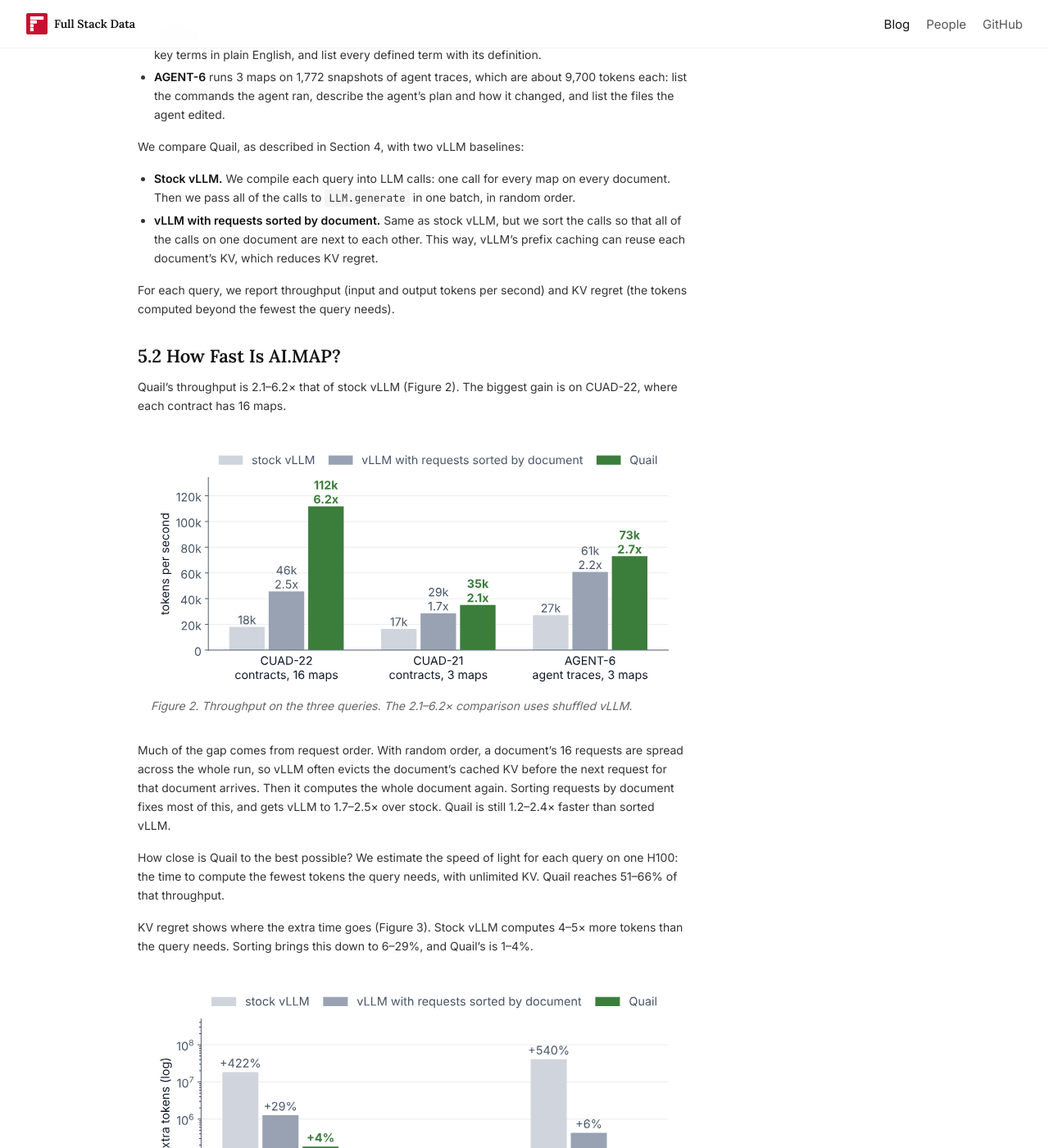
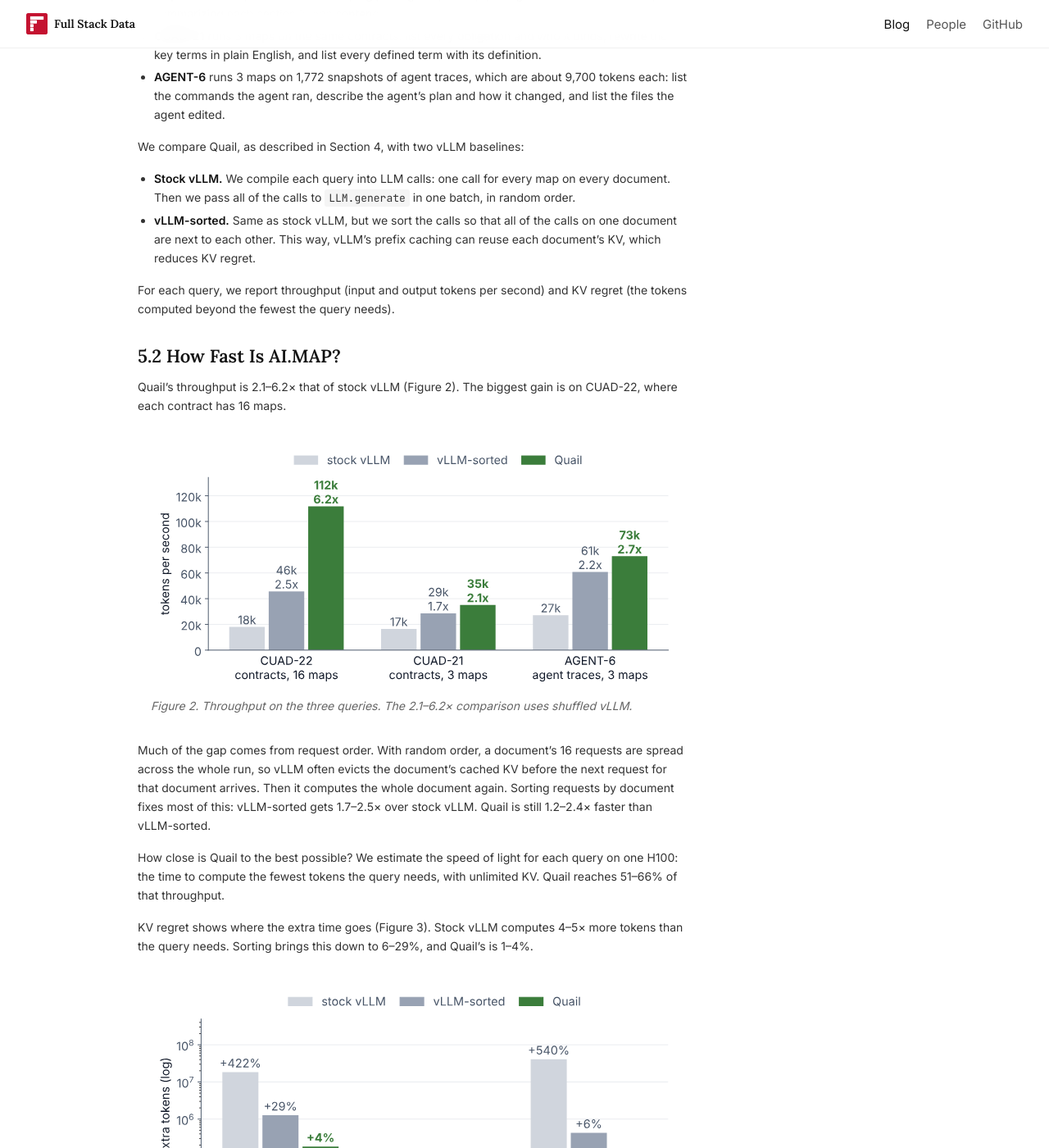
Before and after one commit to fsdatalab/fsdatalab.github.io, a Jekyll site: the page built from _posts/2026-11-03-ai-map.md, in a window 1280 px wide and 1400 px high, scrolled down 6710 px. Shown: the whole window at 82% size. Built offline with Jekyll 4.4.1, drawn with Linux system fonts in a browser that asks for light colours.

Commit message:
Call the sorted vLLM baseline vLLM-sorted in the AI.MAP post and figures
Co-Authored-By: Claude Opus 5.5 <noreply@anthropic.com>
Claude-Session: https://claude.ai/code/session_012G22YMQssRfNYLRetzTaCz

```diff
--- a/_posts/2026-11-03-ai-map.md
+++ b/_posts/2026-11-03-ai-map.md
@@ -207,7 +207,7 @@ We run all experiments with Qwen3 4B (FP8) on one H100, and let each map write u
 We compare Quail, as described in Section 4, with two vLLM baselines:
 
 - **Stock vLLM.** We compile each query into LLM calls: one call for every map on every document. Then we pass all of the calls to `LLM.generate` in one batch, in random order.
-- **vLLM with requests sorted by document.** Same as stock vLLM, but we sort the calls so that all of the calls on one document are next to each other. This way, vLLM's prefix caching can reuse each document's KV, which reduces KV regret.
+- **vLLM-sorted.** Same as stock vLLM, but we sort the calls so that all of the calls on one document are next to each other. This way, vLLM's prefix caching can reuse each document's KV, which reduces KV regret.
 
 For each query, we report throughput (input and output tokens per second) and KV regret (the tokens computed beyond the fewest the query needs).
 
@@ -216,18 +216,18 @@ For each query, we report throughput (input and output tokens per second) and KV
 Quail's throughput is 2.1–6.2× that of stock vLLM (Figure 2). The biggest gain is on CUAD-22, where each contract has 16 maps.
 
 <figure id="figure-2" style="width: min(40rem, calc(100vw - 3rem));">
-<img src="{{ '/assets/blog/ai-map/throughput.svg' | relative_url }}" alt="Input and output tokens per second for shuffled vLLM, document-ordered vLLM, and Quail on the three queries.">
+<img src="{{ '/assets/blog/ai-map/throughput.svg' | relative_url }}" alt="Input and output tokens per second for stock vLLM, vLLM-sorted, and Quail on the three queries.">
 <figcaption>Figure 2. Throughput on the three queries. The 2.1–6.2× comparison uses shuffled vLLM.</figcaption>
 </figure>
 
-Much of the gap comes from request order. With random order, a document's 16 requests are spread across the whole run, so vLLM often evicts the document's cached KV before the next request for that document arrives. Then it computes the whole document again. Sorting requests by document fixes most of this, and gets vLLM to 1.7–2.5× over stock. Quail is still 1.2–2.4× faster than sorted vLLM.
+Much of the gap comes from request order. With random order, a document's 16 requests are spread across the whole run, so vLLM often evicts the document's cached KV before the next request for that document arrives. Then it computes the whole document again. Sorting requests by document fixes most of this: vLLM-sorted gets 1.7–2.5× over stock vLLM. Quail is still 1.2–2.4× faster than vLLM-sorted.
 
 How close is Quail to the best possible? We estimate the speed of light for each query on one H100: the time to compute the fewest tokens the query needs, with unlimited KV. Quail reaches 51–66% of that throughput.
 
 KV regret shows where the extra time goes (Figure 3). Stock vLLM computes 4–5× more tokens than the query needs. Sorting brings this down to 6–29%, and Quail's is 1–4%.
 
 <figure id="figure-3" style="width: min(40rem, calc(100vw - 3rem));">
-<img src="{{ '/assets/blog/ai-map/kv-regret.svg' | relative_url }}" alt="KV regret for shuffled vLLM, document-ordered vLLM, and Quail on the three queries.">
+<img src="{{ '/assets/blog/ai-map/kv-regret.svg' | relative_url }}" alt="KV regret for stock vLLM, vLLM-sorted, and Quail on the three queries.">
 <figcaption>Figure 3. Extra token computation as a percentage of the query's minimum. The missing CUAD-21 vLLM trace is marked with an x.</figcaption>
 </figure>
 
@@ -238,7 +238,7 @@ Could we get away with only the shared-prefix attention from Section 4.2? To fin
 On CUAD-22, prompt-only reservation evicts 2,012 outputs and recomputes 4.0M tokens, and the query takes 345 seconds. With adaptive headroom, Quail evicts 103 outputs and recomputes 143k tokens, and the query takes 255 seconds: 1.35× faster (Figure 4).
 
 <figure id="figure-4" style="width: min(40rem, calc(100vw - 3rem));">
-<img src="{{ '/assets/blog/ai-map/headroom-ablation.svg' | relative_url }}" alt="Answers evicted and tokens recomputed on CUAD-22, CUAD-21, and AGENT-6 for stock vLLM, vLLM with requests sorted by document, Quail with prompt-only reservation, and Quail with adaptive headroom. Adaptive headroom has the fewest of both on every query: 103, 32, and 0 evictions.">
+<img src="{{ '/assets/blog/ai-map/headroom-ablation.svg' | relative_url }}" alt="Answers evicted and tokens recomputed on CUAD-22, CUAD-21, and AGENT-6 for stock vLLM, vLLM-sorted, Quail with prompt-only reservation, and Quail with adaptive headroom. Adaptive headroom has the fewest of both on every query: 103, 32, and 0 evictions.">
 <figcaption>Figure 4. Answers evicted (top) and tokens recomputed after eviction (bottom). The two Quail runs use the same attention path and differ only in how many pages they reserve for each output.</figcaption>
 </figure>
 
```
Also changed, not shown: assets/blog/ai-map/headroom-ablation.svg, assets/blog/ai-map/kv-regret.svg, assets/blog/ai-map/throughput.svg.
